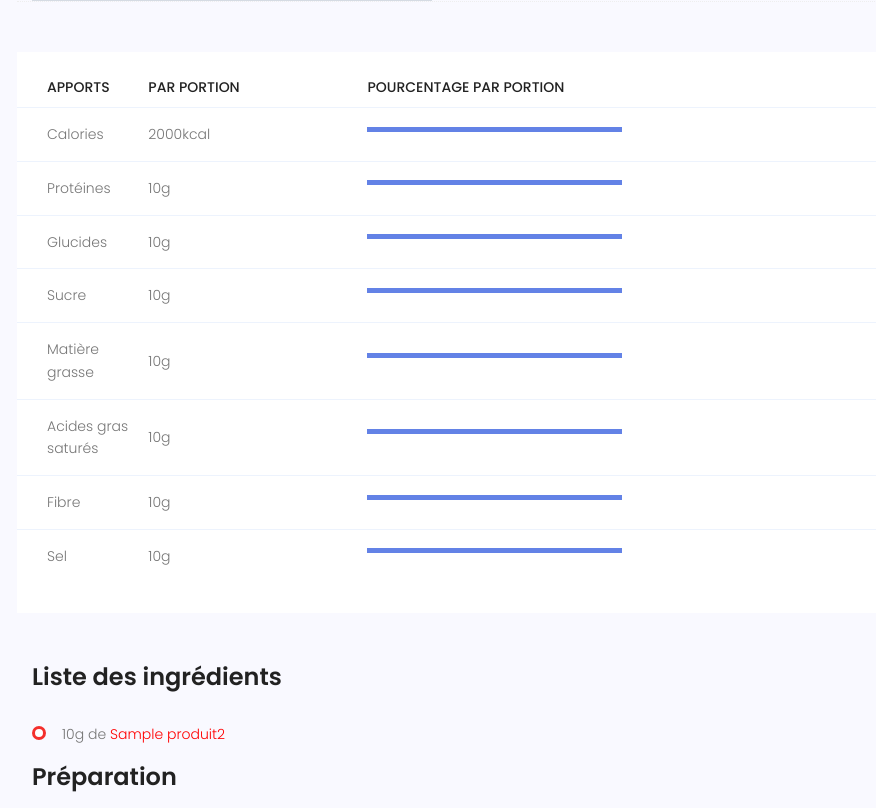
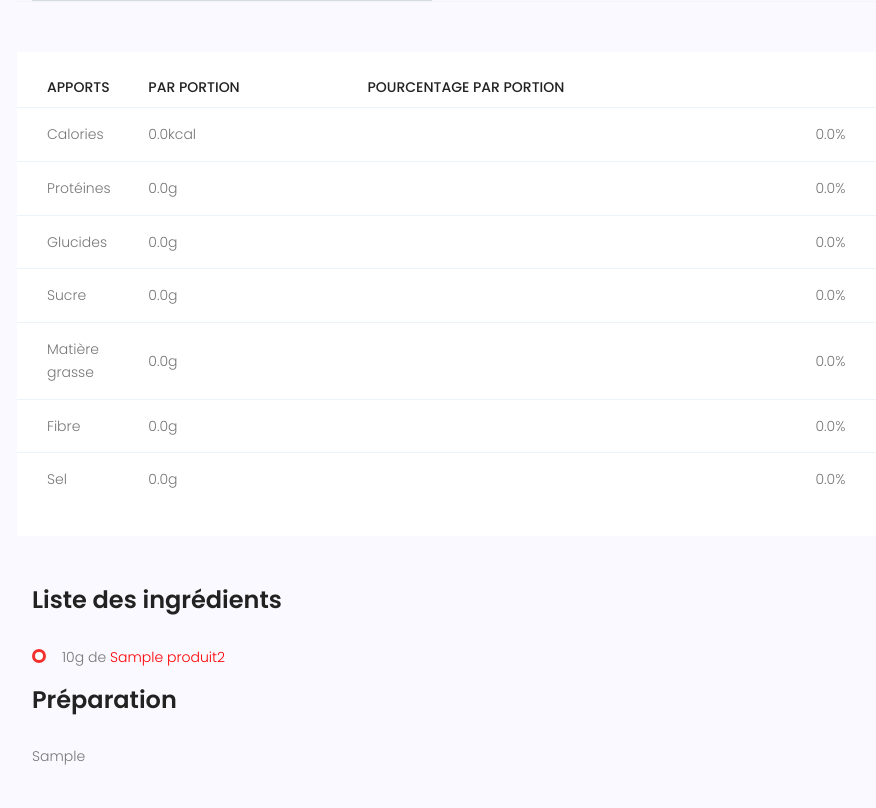
Before and after one commit to eleonoreW/MyProjectWebSem, a Django app: page /Recipes/1/ in a window 1280 px wide. Shown: the part 857-1665 px from the top of the page, without its empty margins (68-944 px from the left). Run offline with Django 3.2, Linux system fonts and the light colour scheme; tables that the repository leaves empty hold one stand-in row (values such as "Sample post"); grey boxes marked "Sample" are stand-in pictures; some libraries are stand-ins or nearby versions.

Commit message:
page produit et page recette

```diff
--- a/Recipes/views.py
+++ b/Recipes/views.py
@@ -18,12 +18,62 @@ def index(request):
 
 def detail(request, recipe_id):
     recipe = get_object_or_404(Recette, pk=recipe_id)
-    return render(request, 'Recipes/detail.html', {'recipe': recipe})
+
+    energy = 0
+    carbohydrates = 0
+    sugars = 0
+    fat = 0
+    proteins = 0
+    fiber =0
+    sodium = 0
+
+    for ingredient in recipe.ingredient_set.all():
+        energy += (ingredient.id_ingredient.energy_100g * ingredient.quantity // (100 * recipe.nombre_part))
+        carbohydrates += (ingredient.id_ingredient.carbohydrates_100g * ingredient.quantity // (100 * recipe.nombre_part))
+        sugars += (ingredient.id_ingredient.sugars_100g * ingredient.quantity // (100 * recipe.nombre_part))
+        fat += (ingredient.id_ingredient.fat_100g * ingredient.quantity // (100 * recipe.nombre_part))
+        proteins += (ingredient.id_ingredient.proteins_100g * ingredient.quantity // (100 * recipe.nombre_part))
+        fiber += (ingredient.id_ingredient.fiber_100g * ingredient.quantity // (100 * recipe.nombre_part))
+        sodium += (ingredient.id_ingredient.sodium_100g * ingredient.quantity // (100 * recipe.nombre_part))
+
+    context = {'energy': energy,
+               'carbohydrates': carbohydrates,
+               'sugars': sugars,
+               'fat': fat,
+               'proteins': proteins,
+               'fiber': fiber,
+               'sodium': sodium}
+
+    context['pEnergy'] = energy * 100 // 2000
+    context['pCarbohydrates'] = carbohydrates * 100 // 270
+    context['pSugars'] = sugars * 100 // 90
+    context['pFat'] = fat * 100 // 70
+    context['pProteins'] = proteins * 100 // 50
+    context['pFiber'] = fiber * 100 // 25
+    context['pSodium'] = sodium * 100 // 6
+    context['recipe'] = recipe
+
+    return render(request, 'Recipes/detail.html', context)
 
 
 def productdetail(request, product_id):
     product = Produit2.objects.filter(id=product_id)
-    context = {'product_id': product_id, 'product': product[0]}
+    pEnergy = product[0].energy_100g * 100 // 2000
+    pCarbohydrates = product[0].carbohydrates_100g * 100 // 270
+    pSugars = product[0].sugars_100g * 100 // 90
+    pFat = product[0].fat_100g * 100 // 70
+    pProteins = product[0].proteins_100g * 100 // 50
+    pFiber = product[0].fiber_100g * 100 // 25
+    pSodium = product[0].sodium_100g * 100 // 6
+    context = {'product_id': product_id,'product': product[0]}
+    context['pEnergy'] = pEnergy
+    context['pCarbohydrates'] = pCarbohydrates
+    context['pSugars'] = pSugars
+    context['pFat'] = pFat
+    context['pProteins'] = pProteins
+    context['pFiber'] = pFiber
+    context['pSodium'] = pSodium
+
     return render(request, 'Recipes/productDetail.html', context)
 
 
--- a/templates/Recipes/detail.html
+++ b/templates/Recipes/detail.html
@@ -27,75 +27,73 @@
                     </div>
                     <div class="table-row">
                         <div class="serial">Calories</div>
-                        <div class="visit">2000kcal</div>
+                        <div class="visit">{{energy}}kcal</div>
                         <div class="percentage">
                             <div class="progress">
-                                <div class="progress-bar color-1" role="progressbar" style="width: 80%" aria-valuenow="80" aria-valuemin="0" aria-valuemax="100"></div>
+                                <div class="progress-bar color-1" role="progressbar" style="width: {{pEnergy}}%" aria-valuenow={{pEnergy}} aria-valuemin="0" aria-valuemax="100"></div>
                             </div>
                         </div>
+                        <div class="visit">{{pEnergy}}%</div>
                     </div>
                     <div class="table-row">
                         <div class="serial">Protéines</div>
-                        <div class="visit">10g</div>
+                        <div class="visit">{{proteins}}g</div>
                         <div class="percentage">
                             <div class="progress">
-                                <div class="progress-bar color-1" role="progressbar" style="width: 80%" aria-valuenow="80" aria-valuemin="0" aria-valuemax="100"></div>
+                                <div class="progress-bar color-1" role="progressbar" style="width: {{pProteins}}%" aria-valuenow={{pProteins}} aria-valuemin="0" aria-valuemax="100"></div>
                             </div>
                         </div>
+                        <div class="visit">{{pProteins}}%</div>
                     </div>
                     <div class="table-row">
                         <div class="serial">Glucides</div>
-                        <div class="visit">10g</div>
+                        <div class="visit">{{carbohydrates}}g</div>
                         <div class="percentage">
                             <div class="progress">
-                                <div class="progress-bar color-1" role="progressbar" style="width: 80%" aria-valuenow="80" aria-valuemin="0" aria-valuemax="100"></div>
+                                <div class="progress-bar color-1" role="progressbar" style="width: {{pCarbohydrates}}%" aria-valuenow={{pCarbohydrates}} aria-valuemin="0" aria-valuemax="100"></div>
                             </div>
                         </div>
+                        <div class="visit">{{pCarbohydrates}}%</div>
                     </div>
                     <div class="table-row">
                         <div class="serial">Sucre</div>
-                        <div class="visit">10g</div>
+                        <div class="visit">{{sugars}}g</div>
                         <div class="percentage">
                             <div class="progress">
-                                <div class="progress-bar color-1" role="progressbar" style="width: 80%" aria-valuenow="80" aria-valuemin="0" aria-valuemax="100"></div>
+                                <div class="progress-bar color-1" role="progressbar" style="width: {{pSugars}}%" aria-valuenow={{pSugars}} aria-valuemin="0" aria-valuemax="100"></div>
                             </div>
                         </div>
+                        <div class="visit">{{pSugars}}%</div>
                     </div>
                     <div class="table-row">
                         <div class="serial">Matière grasse</div>
-                        <div class="visit">10g</div>
+                        <div class="visit">{{fat}}g</div>
                         <div class="percentage">
                             <div class="progress">
-                                <div class="progress-bar color-1" role="progressbar" style="width: 80%" aria-valuenow="80" aria-valuemin="0" aria-valuemax="100"></div>
+                                <div class="progress-bar color-1" role="progressbar" style="width: {{pFat}}%" aria-valuenow={{pFat}} aria-valuemin="0" aria-valuemax="100"></div>
                             </div>
                         </div>
-                    </div>
-                    <div class="table-row">
-                        <div class="serial">Acides gras saturés</div>
-                        <div class="visit">10g</div>
-                        <div class="percentage">
-                            <div class="progress">
-                                <div class="progress-bar color-1" role="progressbar" style="width: 80%" aria-valuenow="80" aria-valuemin="0" aria-valuemax="100"></div>
-                            </div>
-                        </div>
+                        <div class="visit">{{pFat}}%</div>
                     </div>
                     <div class="table-row">
                         <div class="serial">Fibre</div>
-                        <div class="visit">10g</div>
+                        <div class="visit">{{fiber}}g</div>
                         <div class="percentage">
                             <div class="progress">
-                                <div class="progress-bar color-1" role="progressbar" style="width: 80%" aria-valuenow="80" aria-valuemin="0" aria-valuemax="100"></div>
+                                <div class="progress-bar color-1" role="progressbar" style="width: {{pFiber}}%" aria-valuenow={{pFiber}} aria-valuemin="0" aria-valuemax="100"></div>
                             </div>
                         </div>
+                        <div class="visit">{{pFiber}}%</div>
                     </div>
                     <div class="table-row">
                         <div class="serial">Sel</div>
-                        <div class="visit">10g</div>
+                        <div class="visit">{{sodium}}g</div>
                         <div class="percentage">
                             <div class="progress">
-                                <div class="progress-bar color-1" role="progressbar" style="width: 80%" aria-valuenow="80" aria-valuemin="0" aria-valuemax="100"></div>
+                                <div class="progress-bar color-1" role="progressbar" style="width: {{pSodium}}%" aria-valuenow={{pSodium}} aria-valuemin="0" aria-valuemax="100"></div>
                             </div>
                         </div>
+                        <div class="visit">{{pSodium}}%</div>
                     </div>
                 </div>
             </div>
```
Also changed, not shown: templates/Recipes/productDetail.html (+16 -9 lines), 1 other file.
